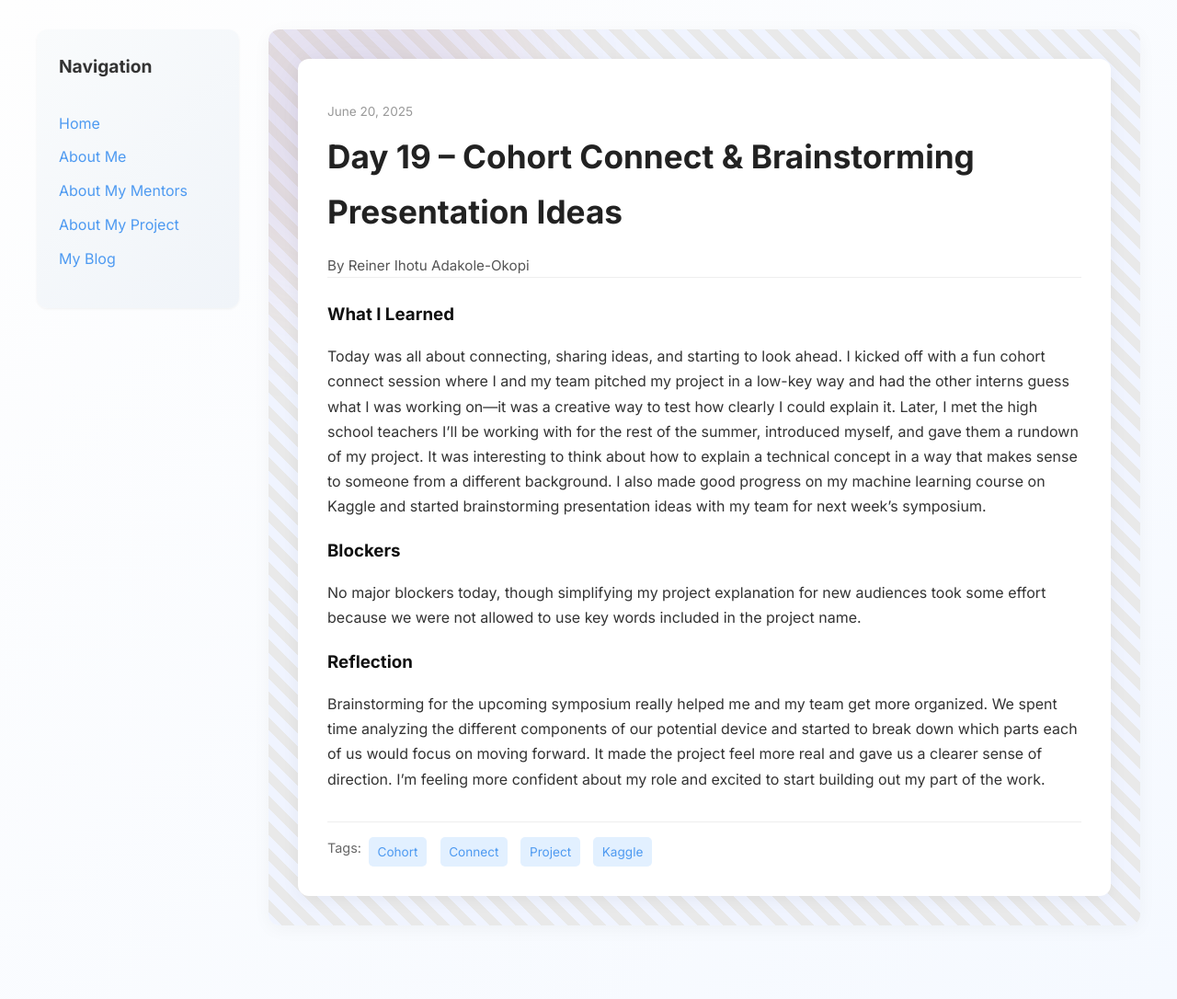
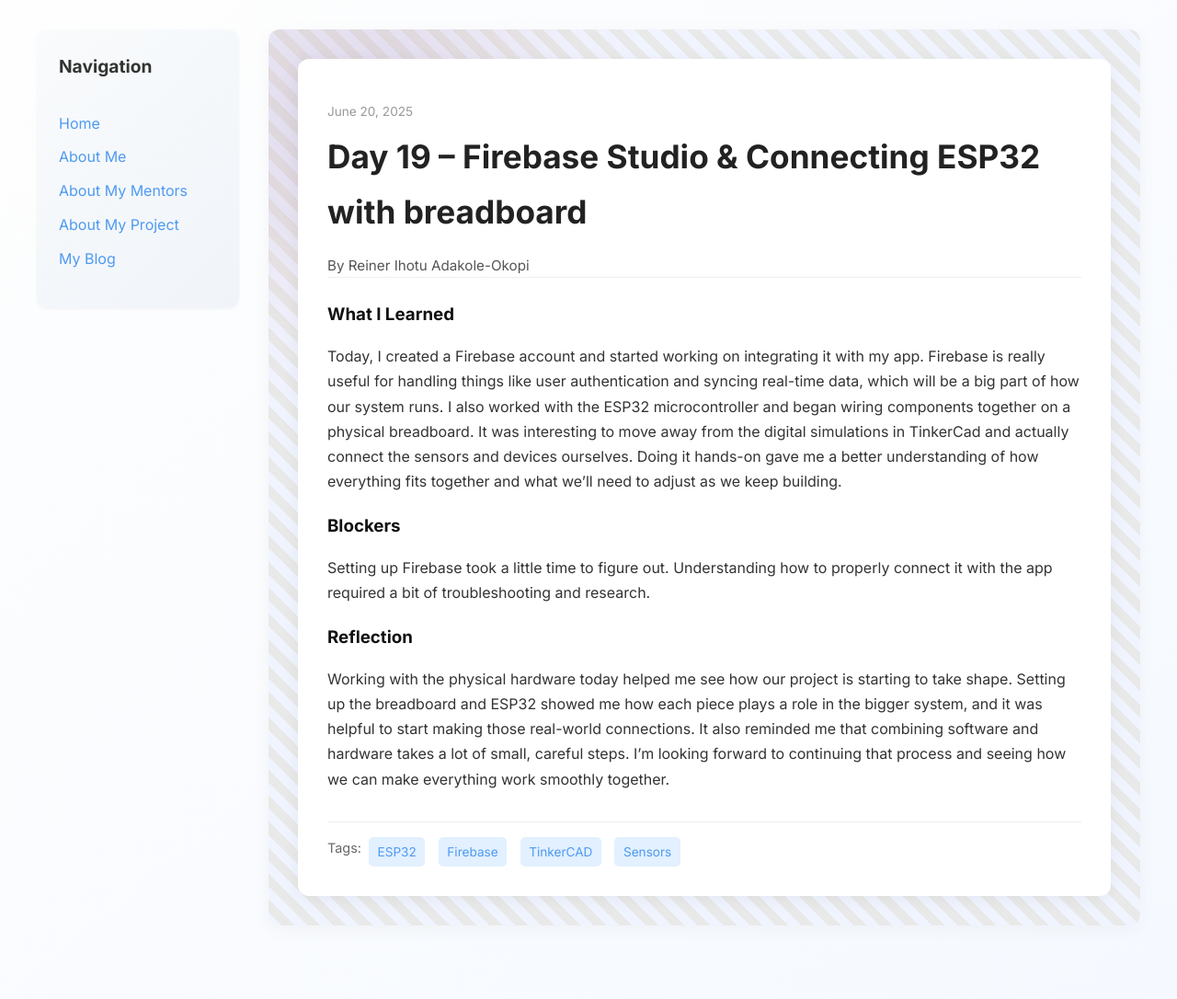
Before and after one commit to Reiner343/Reiner343.github.io, a Jekyll site: the page built from _posts/2025-06-20-day-19.md, in a window 1280 px wide. Shown: the whole page at 92% size. Built offline with Jekyll 4.4.1, drawn with Linux system fonts in a browser that asks for light colours.

Commit message:
Update 2025-06-20-day-19.md

```diff
--- a/_posts/2025-06-20-day-19.md
+++ b/_posts/2025-06-20-day-19.md
@@ -1,17 +1,17 @@
 ---
 layout: post
-title: "Day 19 – Cohort Connect & Brainstorming Presentation Ideas"
+title: "Day 19 – Firebase Studio & Connecting ESP32 with breadboard"
 date: 2025-06-20
 author: Reiner Ihotu Adakole-Okopi
 permalink: /day19.html
-tags: ["Cohort", "Connect", "Project", "Kaggle"]
+tags: ["ESP32", "Firebase", "TinkerCAD", "Sensors"]
 
 what_i_learned: |
-  Today was all about connecting, sharing ideas, and starting to look ahead. I kicked off with a fun cohort connect session where I and my team pitched my project in a low-key way and had the other interns guess what I was working on—it was a creative way to test how clearly I could explain it. Later, I met the high school teachers I’ll be working with for the rest of the summer, introduced myself, and gave them a rundown of my project. It was interesting to think about how to explain a technical concept in a way that makes sense to someone from a different background. I also made good progress on my machine learning course on Kaggle and started brainstorming presentation ideas with my team for next week’s symposium.
+  Today, I created a Firebase account and started working on integrating it with my app. Firebase is really useful for handling things like user authentication and syncing real-time data, which will be a big part of how our system runs. I also worked with the ESP32 microcontroller and began wiring components together on a physical breadboard. It was interesting to move away from the digital simulations in TinkerCad and actually connect the sensors and devices ourselves. Doing it hands-on gave me a better understanding of how everything fits together and what we’ll need to adjust as we keep building.
 
 blockers: |
-  No major blockers today, though simplifying my project explanation for new audiences took some effort because we were not allowed to use key words included in the project name.
+  Setting up Firebase took a little time to figure out. Understanding how to properly connect it with the app required a bit of troubleshooting and research.
 
 reflection: |
-  Brainstorming for the upcoming symposium really helped me and my team get more organized. We spent time analyzing the different components of our potential device and started to break down which parts each of us would focus on moving forward. It made the project feel more real and gave us a clearer sense of direction. I’m feeling more confident about my role and excited to start building out my part of the work.
+  Working with the physical hardware today helped me see how our project is starting to take shape. Setting up the breadboard and ESP32 showed me how each piece plays a role in the bigger system, and it was helpful to start making those real-world connections. It also reminded me that combining software and hardware takes a lot of small, careful steps. I’m looking forward to continuing that process and seeing how we can make everything work smoothly together.
 ---
```
